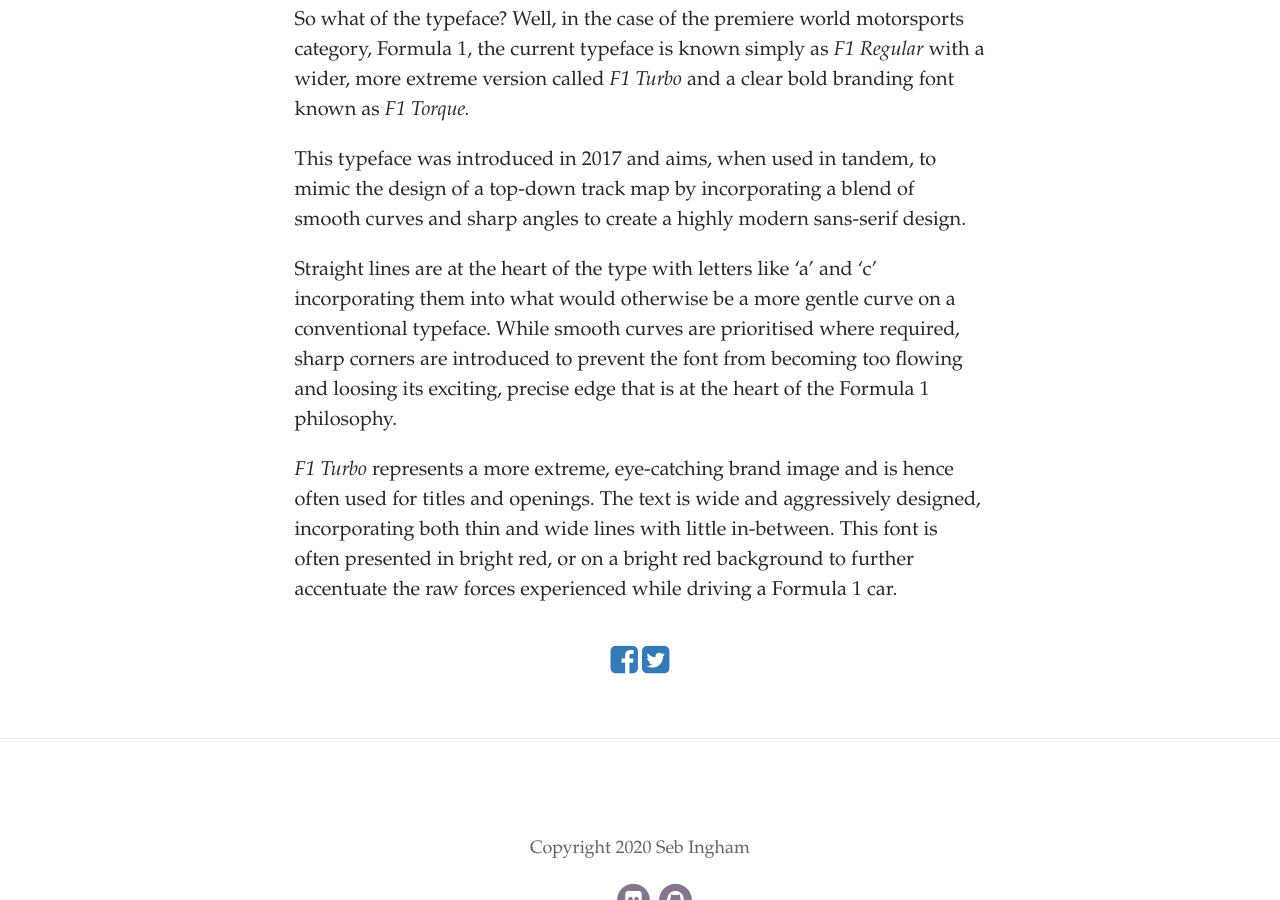
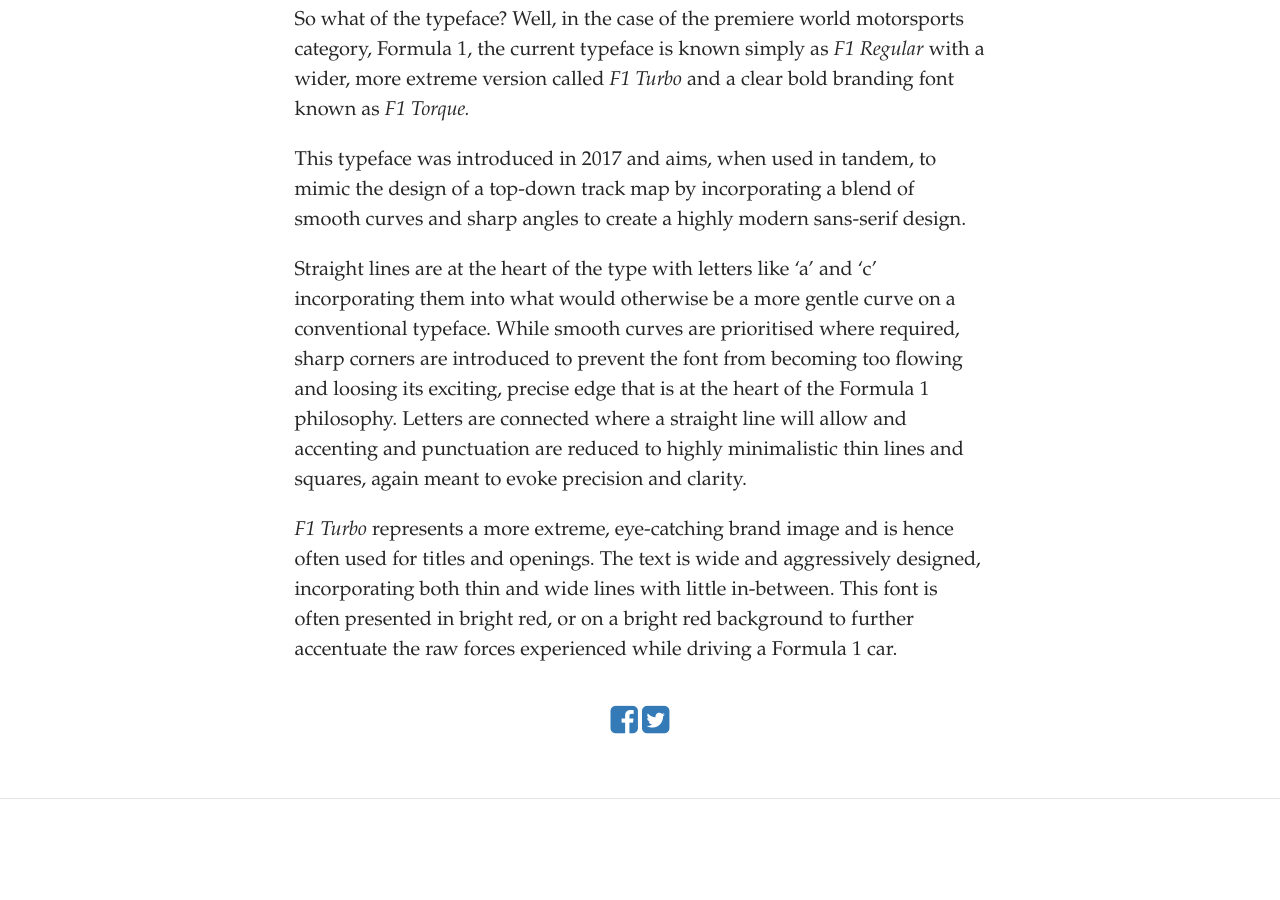
Before and after one commit to eyescroll/TypographyBlog, a Jekyll site: the page built from _posts/2020-09-21-the-type-face-of-motorsport.md, in a window 1280 px wide and 900 px high, scrolled down 688 px. Built offline with Jekyll 4.4.1, drawn with Linux system fonts in a browser that asks for light colours; some web fonts are replaced.

Commit message:
Update Post “2020-09-21-the-type-face-of-motorsport”

```diff
--- a/_posts/2020-09-21-the-type-face-of-motorsport.md
+++ b/_posts/2020-09-21-the-type-face-of-motorsport.md
@@ -15,6 +15,6 @@ So what of the typeface? Well, in the case of the premiere world motorsports cat
 
 This typeface was introduced in 2017 and aims, when used in tandem, to mimic the design of a top-down track map by incorporating a blend of smooth curves and sharp angles to create a highly modern sans-serif design.
 
-Straight lines are at the heart of the type with letters like 'a' and 'c' incorporating them into what would otherwise be a more gentle curve on a conventional typeface. While smooth curves are prioritised where required, sharp corners are introduced to prevent the font from becoming too flowing and loosing its exciting, precise edge that is at the heart of the Formula 1 philosophy.
+Straight lines are at the heart of the type with letters like 'a' and 'c' incorporating them into what would otherwise be a more gentle curve on a conventional typeface. While smooth curves are prioritised where required, sharp corners are introduced to prevent the font from becoming too flowing and loosing its exciting, precise edge that is at the heart of the Formula 1 philosophy. Letters are connected where a straight line will allow and accenting and punctuation are reduced to highly minimalistic thin lines and squares, again meant to evoke precision and clarity.
 
 *F1 Turbo* represents a more extreme, eye-catching brand image and is hence often used for titles and openings. The text is wide and aggressively designed, incorporating both thin and wide lines with little in-between. This font is often presented in bright red, or on a bright red background to further accentuate the raw forces experienced while driving a Formula 1 car.
```
